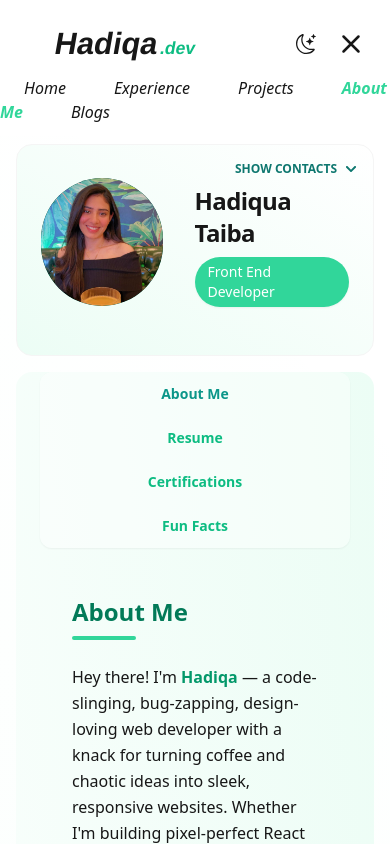
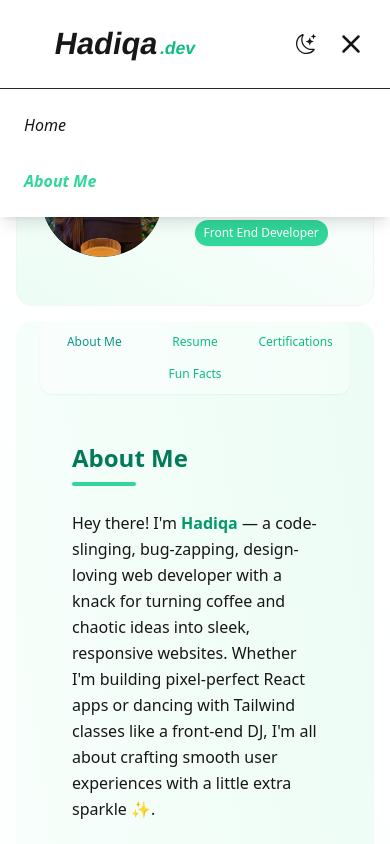
Before and after one commit to Hadiquaa/Hadiqa-s-Portfolio, a React (Create React App) app: page /about in a window 390 px wide. Both pictures are taken after a click on the button 351 px from the left and 44 px from the top of the page. Shown: the top 844 px of the page. Built offline with nearby package versions, Linux system fonts and the light colour scheme; the HTML template or start-up script is replaced by a standard one.

Commit message:
Fix: update navigation for smaller screen responsiveness

```diff
--- a/src/components/AboutMeSidebar.jsx
+++ b/src/components/AboutMeSidebar.jsx
@@ -55,7 +55,7 @@ const AboutMeSidebar = () => {
           <h1 className="text-2xl md:text-3xl font-bold text-blacktext dark:text-white tracking-tight">
             Hadiqua Taiba
           </h1>
-          <span className="text-sm md:text-md font-medium px-3 py-1 rounded-full bg-mint-400 dark:bg-mint-700 text-white border border-transparent shadow-sm">
+          <span className="text-xs text-center sm:text-sm md:text-md font-medium px-2 py-1 rounded-full bg-mint-400 dark:bg-mint-700 text-white border border-transparent shadow-sm">
             Front End Developer
           </span>
         </div>
--- a/src/components/CodeFile.jsx
+++ b/src/components/CodeFile.jsx
@@ -6,7 +6,11 @@ const CodeFile = () => {
     <div className="col-start-1 row-start-2 rounded-2xl bg-gradient-to-r from-mint-300 dark:from-mint-600 to-mint-50 dark:to-mint-200/5 hover:to-mint-300/30 dark:hover:to-mint-600/30 p-[.2rem] transition-all ease-in duration-150 hover:scale-105 hover:shadow-[0_20px_50px_rgba(13,_188,_130,_0.4)] z-40 md:col-start-3">
       <div className="h-full w-full overflow-hidden rounded-2xl dark:bg-zinc-900">
         <div className="relative h-full w-full overflow-hidden rounded-2xl  bg-gradient-to-tr from-riptide-100 to-white dark:from-transparent dark:bg-gradient-to-bl dark:to-transparent ">
-          <a href="" target="_blank" aria-label="view code in github">
+          <a
+            href="https://github.com/Hadiquaa/Hadiqa-s-Portfolio"
+            target="_blank"
+            aria-label="view code in github"
+          >
             <div className="relative flex h-full flex-col gap-8 p-8 dark:before:[background-image:radial-gradient(circle,_rgba(13,188,130)_0,_rgba(1,45,34)_100%)] before:[background-image:radial-gradient(circle,_rgba(95,255,202)_0,_rgba(144,253,210)_100%)] before:absolute before:left-30 before:bottom-30 before:h-[30%] before:aspect-square before:rounded-full before:blur-3xl before:opacity-90 before:transition before:z-0 max-xl:p-5 max-md:p-4 xl:before:bottom-10">
               <div className="z-2">
                 <h3 className="font-extrabold text-4xl max-xl:text-3xl max-md:text-xl  dark:text-white text-blacktext">
--- a/src/components/Header.jsx
+++ b/src/components/Header.jsx
@@ -19,7 +19,7 @@ const Header = () => {
     {id: "experience", label: "Experience" , href: "#experience"},
     {id: "projects", label: "Projects" , href: "#projects"},
     {id: "about-me", label: "About Me" , href: "#about", route:"/about"},
-    {id: "blogs", label: "Blogs" , href: "#blogs"}
+
   ]
 
   const filteredNavItems =
@@ -65,24 +65,41 @@ const Header = () => {
 
 
   const renderNavItem = (item) => {
-    const classes = `px-2 py-2 max-md:mx-auto max-md:w-full max-md:px-6 max-md:py-2 transition-all dark:text-zinc-300 text-blacktext hover:text-mint-300 dark:hover:text-mint-300 italic ${activeLink === item.id ? "text-mint-400 dark:text-mint-400 font-bold " : ""}`;
+    const isActive = activeLink === item.id;
+    const baseClasses =
+      "px-2 py-2 max-md:mx-auto max-md:w-full max-md:px-6 max-md:py-2 transition-all italic hover:text-mint-300 dark:hover:text-mint-300";
+    const activeClasses = isActive
+      ? "text-mint-400 dark:text-mint-400 font-bold"
+      : "text-blacktext dark:text-zinc-300";
+    const classes = `${baseClasses} ${activeClasses}`;
+
     return item.route ? (
-      <Link key={item.id} to={item.route} onClick={() => handleNavClick(item.id)} className={classes}>
+      <Link
+        key={item.id}
+        to={item.route}
+        onClick={() => handleNavClick(item.id)}
+        className={classes}
+      >
         {item.label}
       </Link>
     ) : (
-      <a key={item.id} href={item.href} onClick={()=> handleNavClick(item.id)} className={classes}>
+      <a
+        key={item.id}
+        href={item.href}
+        onClick={() => handleNavClick(item.id)}
+        className={classes}
+      >
         {item.label}
       </a>
     );
-  }
+  };
 
   return (
     <header className="sticky top-0 z-50 w-full p-3 font-medium text-blacktext dark:text-zinc-300 dark:bg-[#0E0E11]/80 dark:border-b-1 dark:border-zinc-800 bg-white/90 backdrop-blur-xs dark:backdrop-blur-xs max-md:z-50 max-md:px-0 transition-all duration-500 ease-in-out">
       <div className="relative mx-auto flex max-w-7xl flex-row items-center justify-between max-xl:px-6">
-        <div className='w-44 sm:w-56 md:w-72 lg:w-80 xl:w-[22rem] cursor-pointer'>
+        <div className="w-44 sm:w-56 md:w-72 lg:w-80 xl:w-[22rem] cursor-pointer">
           <a href="/">
-            <Logo className="w-full h-auto"/>
+            <Logo className="w-full h-auto" />
           </a>
         </div>
         <nav className="hidden md:flex justify-center gap-6 w-full max-md:gap-3 max-md:py-6">
@@ -117,16 +134,23 @@ const Header = () => {
               {darkMode ? <MdLightMode /> : <BsMoonStars />}
             </button>
             {/* Here will be the hamburger menu */}
-              <button className='md:hidden text-3xl' onClick={()=>setIsOpen(!isOpen)}>
-                {isOpen ? <HiOutlineX className='hover:text-red-400'/> : <HiOutlineMenu/>}
-              </button>
+            <button
+              className="md:hidden text-3xl"
+              onClick={() => setIsOpen(!isOpen)}
+            >
+              {isOpen ? (
+                <HiOutlineX className="hover:text-red-400" />
+              ) : (
+                <HiOutlineMenu />
+              )}
+            </button>
           </div>
         </div>
       </div>
       {/* Mobile Nav */}
       {isOpen && (
-        <div >
-          {navItems.map(renderNavItem)}
+        <div className="md:hidden absolute top-full left-0 w-full bg-white dark:bg-[#0E0E11] border-t border-zinc-800 flex flex-col items-center gap-4 py-4 shadow-lg z-40 transition-all duration-300">
+          {filteredNavItems.map(renderNavItem)}
         </div>
       )}
     </header>
--- a/src/components/HeroSection.jsx
+++ b/src/components/HeroSection.jsx
@@ -19,7 +19,7 @@ const HeroSection = () => {
                   backgroundRepeat: "no-repeat",
                 }}
               >
-                <a href="/about-me" className="flex h-full w-full"></a>
+                <a href="/about" className="flex h-full w-full"></a>
               </div>
             </div>
           </div>
@@ -32,9 +32,9 @@ const HeroSection = () => {
 
           <h1 className="text-4xl font-black leading-none text-blacktext  dark:text-white max-xl:text-3xl max-lg:text-2xl  max-sm:text-center">
             {" "}
-            Hadiqua Taiba <span className='waving'>👋🏻</span>
+            Hadiqua Taiba <span className="waving">👋🏻</span>
           </h1>
-          <p className="mb-0 text-lg font-semibold leading-8 text-blacktext dark:text-gray-200 max-xl:text-base">
+          <p className="mb-0 text-lg font-semibold leading-8 text-blacktext dark:text-gray-200 max-xl:text-base max-sm:text-center">
             <span className="bg-gradient-to-r from-riptide-500 to-mint-500 bg-clip-text font-black text-transparent   dark:from-riptide-300 dark:to-mint-200">
               FrontEnd Developer
             </span>{" "}
--- a/src/index.css
+++ b/src/index.css
@@ -61,3 +61,33 @@ body {
   display: inline-block;
   animation: wave 0.6s ease-in-out infinite;
 }
+
+
+/* Custom Scrollbar */
+::-webkit-scrollbar {
+  width: 8px;
+  height: 8px;
+}
+
+::-webkit-scrollbar-track {
+  background: transparent;
+}
+
+::-webkit-scrollbar-thumb {
+  background-color: #2dd4bf; /* Tailwind mint-400 */
+  border-radius: 10px;
+  border: 2px solid transparent;
+  background-clip: content-box;
+}
+
+::-webkit-scrollbar-thumb:hover {
+  background-color: #14b8a6; /* Tailwind mint-500 */
+}
+
+.dark ::-webkit-scrollbar-thumb {
+  background-color: #5eead4; /* Tailwind riptide-400 */
+}
+
+.dark ::-webkit-scrollbar-thumb:hover {
+  background-color: #2dd4bf; /* Tailwind riptide-500 */
+}
--- a/src/sections/AboutMeNav.jsx
+++ b/src/sections/AboutMeNav.jsx
@@ -4,21 +4,21 @@ const AboutMeNav = ({ activeSection, setActiveSection }) => {
   const navList = [
     { id: "about", label: "About Me", href: "#about" },
     { id: "resume", label: "Resume", href: "#resume" },
-
     { id: "certifications", label: "Certifications", href: "#certifications" },
     { id: "funfacts", label: "Fun Facts", href: "#fun-facts" },
   ];
+
   return (
-    <ul className="flex gap-4 flex-wrap bg-white/40 dark:bg-zinc-800/30 px-4 py-2 rounded-xl shadow-sm w-full md:w-auto md:flex-row md:justify-end">
+    <ul className="flex flex-wrap justify-center sm:justify-end gap-2 sm:gap-4 bg-white/40 dark:bg-zinc-800/30 px-2 sm:px-4 py-2 rounded-xl shadow-sm w-full overflow-hidden text-xs md:text-md">
       {navList.map((item) => (
-        <li key={item.id} className="w-full sm:w-auto">
+        <li key={item.id} className="flex-1 text-center sm:flex-none">
           <button
             onClick={() => setActiveSection(item.id)}
-            className={`px-3 py-1 text-sm font-semibold ${
+            className={`w-full truncate rounded-md px-2 py-1 font-medium transition-colors duration-200 ${
               activeSection === item.id
                 ? "text-riptide-600 dark:text-riptide-300"
                 : "text-mint-500 hover:text-riptide-700 dark:text-riptide-500 dark:hover:text-riptide-400"
-            } w-full text-center sm:text-left`}
+            }`}
           >
             {item.label}
           </button>
```
